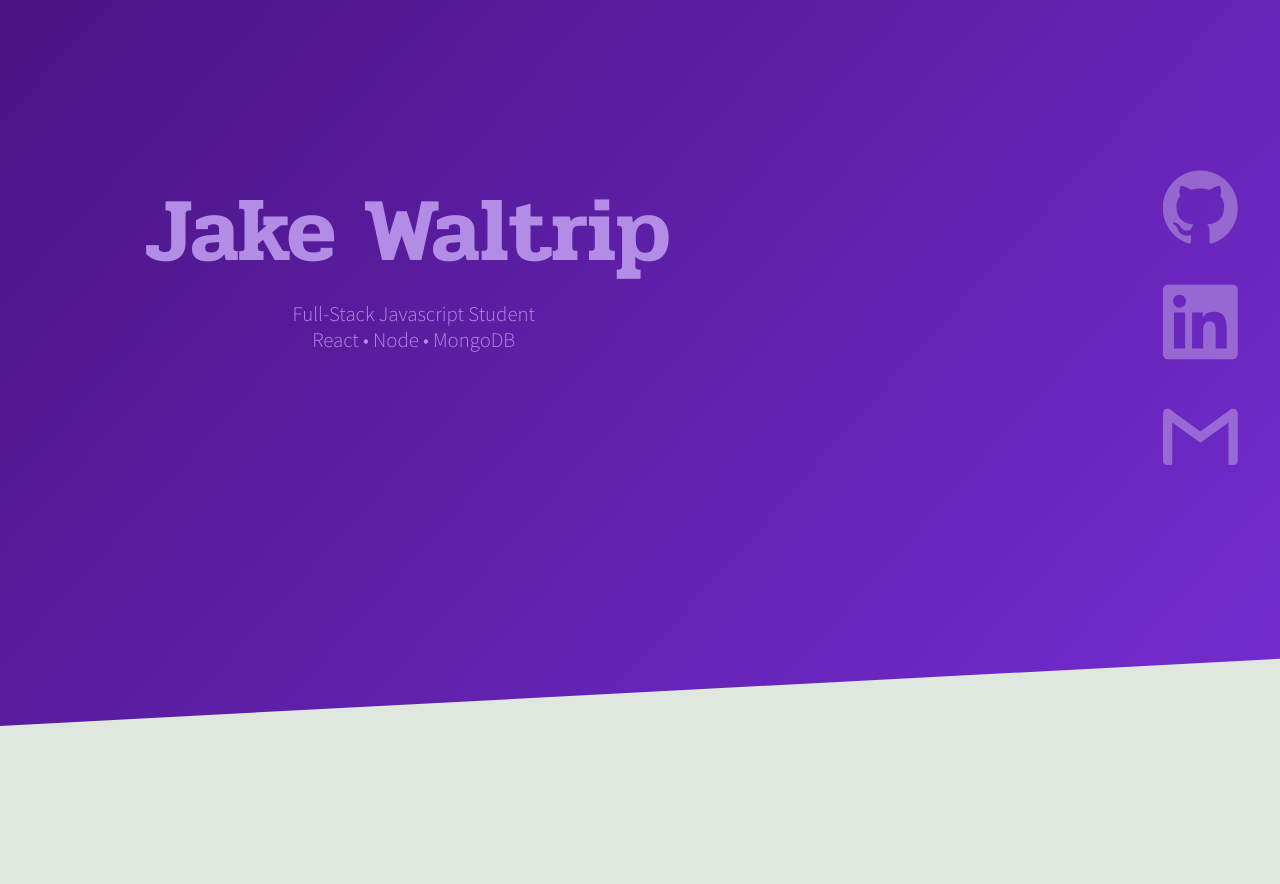
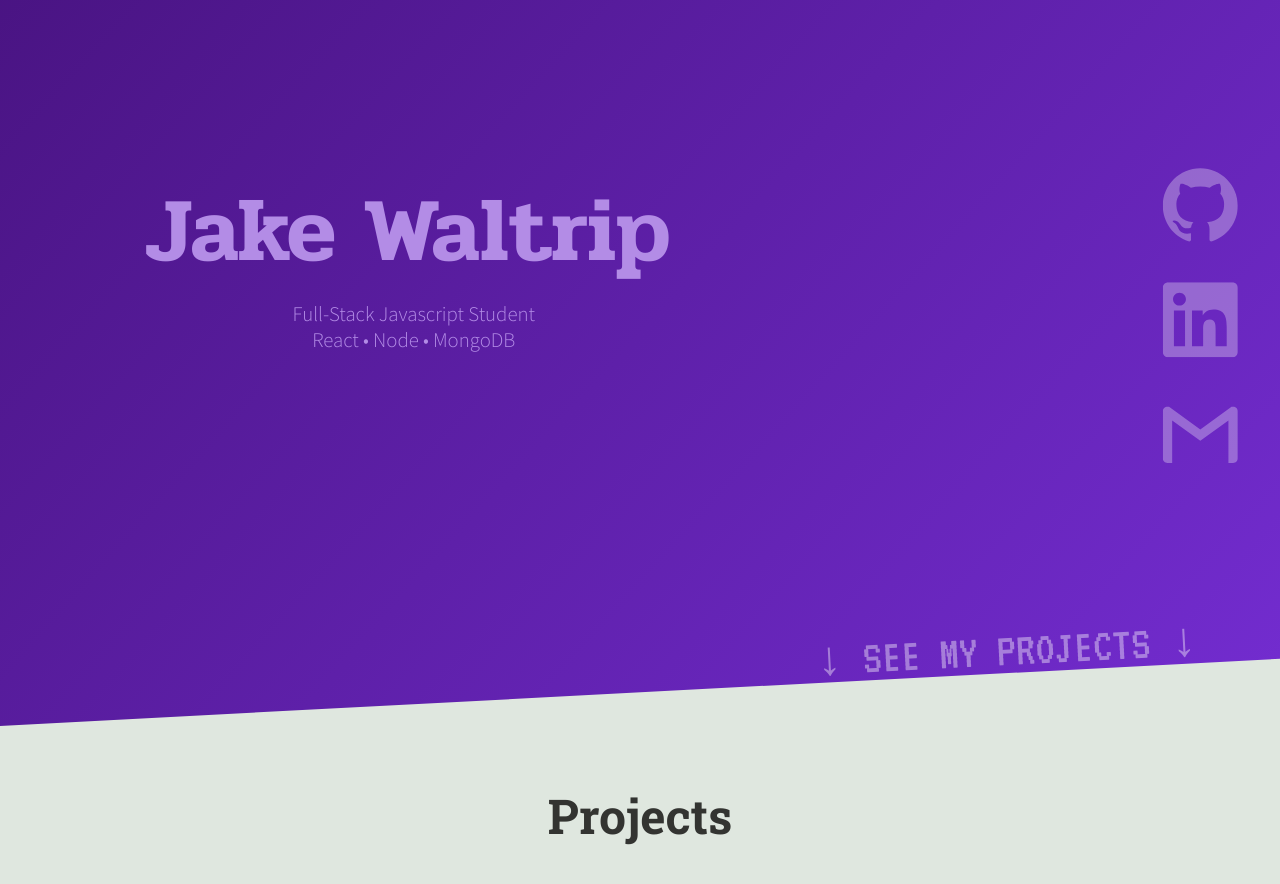
Before and after one commit to jwaltrip/react-portfolio, a React (Create React App) app: page / in a window 1280 px wide. Shown: the top 884 px of the page. Before the commit the page ends 800 px from the top, so only its background shows below. Built offline with nearby package versions, Linux system fonts and the light colour scheme.

Commit message:
partially completed header section

```diff
--- a/public/index.html
+++ b/public/index.html
@@ -10,7 +10,7 @@
     -->
     <link rel="manifest" href="%PUBLIC_URL%/manifest.json">
     <link rel="shortcut icon" href="%PUBLIC_URL%/favicon.ico">
-    <link href="https://fonts.googleapis.com/css?family=Montserrat:700|Source+Sans+Pro:300,400,900|Pridi:600" rel="stylesheet">
+    <link href="https://fonts.googleapis.com/css?family=Montserrat:700|Source+Sans+Pro:300,400,900|Pridi:600|VT323|Roboto+Slab:700" rel="stylesheet">
     <link rel="stylesheet" href="https://use.fontawesome.com/releases/v5.3.1/css/all.css" integrity="sha384-mzrmE5qonljUremFsqc01SB46JvROS7bZs3IO2EmfFsd15uHvIt+Y8vEf7N7fWAU" crossorigin="anonymous">
     <!--
       Notice the use of %PUBLIC_URL% in the tags above.
--- a/src/App.js
+++ b/src/App.js
@@ -4,9 +4,8 @@ import './App2.css';
 import {Header} from "./components/Header";
 import BioCard from "./components/BioCard";
 import BioSection from "./components/BioSection";
-import GithubIcon from "./components/GithubIcon";
-import LinkedInIcon from "./components/LinkedInIcon";
-import GmailIcon from "./components/GmailIcon";
+
+import HeaderSection from "./components/HeaderSection";
 
 class App extends Component {
   render() {
@@ -14,20 +13,11 @@ class App extends Component {
       <div className="App">
         {/*<Header/>*/}
         {/*<BioSection/>*/}
-        <section className="header-section">
+        <HeaderSection />
+
+        <section className="projects-section">
           <div className="container">
-            <div className="bio">
-              <div className="bio-name">Jake Waltrip</div>
-              <div className="bio-sub">
-                Full-Stack Javascript Student<br/>
-                React • Node • MongoDB
-              </div>
-            </div>
-            <div className="header-right">
-              <GithubIcon width="75" height="75" />
-              <LinkedInIcon width="75" height="75" />
-              <GmailIcon width="75" height="75" />
-            </div>
+            <h2>Projects</h2>
           </div>
         </section>
       </div>
--- a/src/App2.css
+++ b/src/App2.css
@@ -58,10 +58,20 @@ body {
   font-weight: 300;
 }
 
+.header-center {
+  position: relative;
+  top: 87vh;
+  left: 66vw;
+  font-family: 'VT323', monospace;
+  font-size: 36pt;
+  color: white;
+  opacity: 0.4;
+}
+
 .header-right {
   display: flex;
   flex-direction: column;
-  position: fixed;
+  position: absolute;
   margin: 15% 0 0 86%;
   transform: rotate(3deg);
 }
@@ -72,6 +82,10 @@ body {
   fill: #fff;
   opacity: 0.3;
   padding-top: 40px;
+  display: flex;
+  flex-direction: row;
+  align-items: center;
+  color: white;
 }
 
 .github-icon:hover,
@@ -82,3 +96,43 @@ body {
   opacity: 0.4;
   transition: 200ms ease-in-out;
 }
+
+.github-text,
+.linkedin-text,
+.gmail-text {
+  visibility: hidden;
+  font-family: 'VT323', monospace;
+  font-size: 19pt;
+}
+
+@keyframes github-slide {
+  0%, 50% { opacity: 0; }
+  100% { transform: translateX(-250%); visibility: visible; }
+}
+
+@keyframes linkedin-email-slide {
+  0%, 50% { opacity: 0; }
+  100% { transform: translateX(-220%); visibility: visible; }
+}
+
+.github-icon:hover .github-text {
+  animation: github-slide 500ms ease-in-out forwards;
+}
+
+.linkedin-icon:hover .linkedin-text,
+.gmail-icon:hover .gmail-text {
+  animation: linkedin-email-slide 500ms ease-in-out forwards;
+}
+
+
+.projects-section {
+  overflow: hidden;
+  text-align: center;
+  height: 76vh;
+}
+
+.projects-section h2 {
+  font-family: 'Roboto Slab', serif;
+  font-weight: 700;
+  font-size: 36pt;
+}
--- a/src/components/GithubIcon.js
+++ b/src/components/GithubIcon.js
@@ -2,10 +2,13 @@ import React from 'react';
 
 const GithubIcon = (props) => {
   return (
-    <svg className="github-icon" aria-labelledby="simpleicons-github-icon" width={props.width} height={props.height} role="img" viewBox="0 0 24 24" xmlns="http://www.w3.org/2000/svg">
-      <title id="simpleicons-github-icon">GitHub icon</title>
-      <path d="M12 .297c-6.63 0-12 5.373-12 12 0 5.303 3.438 9.8 8.205 11.385.6.113.82-.258.82-.577 0-.285-.01-1.04-.015-2.04-3.338.724-4.042-1.61-4.042-1.61C4.422 18.07 3.633 17.7 3.633 17.7c-1.087-.744.084-.729.084-.729 1.205.084 1.838 1.236 1.838 1.236 1.07 1.835 2.809 1.305 3.495.998.108-.776.417-1.305.76-1.605-2.665-.3-5.466-1.332-5.466-5.93 0-1.31.465-2.38 1.235-3.22-.135-.303-.54-1.523.105-3.176 0 0 1.005-.322 3.3 1.23.96-.267 1.98-.399 3-.405 1.02.006 2.04.138 3 .405 2.28-1.552 3.285-1.23 3.285-1.23.645 1.653.24 2.873.12 3.176.765.84 1.23 1.91 1.23 3.22 0 4.61-2.805 5.625-5.475 5.92.42.36.81 1.096.81 2.22 0 1.606-.015 2.896-.015 3.286 0 .315.21.69.825.57C20.565 22.092 24 17.592 24 12.297c0-6.627-5.373-12-12-12"/>
-    </svg>
+    <div className="github-icon">
+      <svg aria-labelledby="simpleicons-github-icon" width={props.width} height={props.height} role="img" viewBox="0 0 24 24" xmlns="http://www.w3.org/2000/svg">
+        <title id="simpleicons-github-icon">GitHub icon</title>
+        <path d="M12 .297c-6.63 0-12 5.373-12 12 0 5.303 3.438 9.8 8.205 11.385.6.113.82-.258.82-.577 0-.285-.01-1.04-.015-2.04-3.338.724-4.042-1.61-4.042-1.61C4.422 18.07 3.633 17.7 3.633 17.7c-1.087-.744.084-.729.084-.729 1.205.084 1.838 1.236 1.838 1.236 1.07 1.835 2.809 1.305 3.495.998.108-.776.417-1.305.76-1.605-2.665-.3-5.466-1.332-5.466-5.93 0-1.31.465-2.38 1.235-3.22-.135-.303-.54-1.523.105-3.176 0 0 1.005-.322 3.3 1.23.96-.267 1.98-.399 3-.405 1.02.006 2.04.138 3 .405 2.28-1.552 3.285-1.23 3.285-1.23.645 1.653.24 2.873.12 3.176.765.84 1.23 1.91 1.23 3.22 0 4.61-2.805 5.625-5.475 5.92.42.36.81 1.096.81 2.22 0 1.606-.015 2.896-.015 3.286 0 .315.21.69.825.57C20.565 22.092 24 17.592 24 12.297c0-6.627-5.373-12-12-12"/>
+      </svg>
+      <div className="github-text">GitHub</div>
+    </div>
   );
 };
 
--- a/src/components/GmailIcon.js
+++ b/src/components/GmailIcon.js
@@ -2,10 +2,13 @@ import React from 'react';
 
 const GmailIcon = (props) => {
   return (
-    <svg className="gmail-icon" aria-labelledby="simpleicons-gmail-icon" width={props.width} height={props.width} role="img" viewBox="0 0 24 24" xmlns="http://www.w3.org/2000/svg">
-      <title id="simpleicons-gmail-icon">Gmail icon</title>
-      <path d="M24 4.5v15c0 .85-.65 1.5-1.5 1.5H21V7.387l-9 6.463-9-6.463V21H1.5C.649 21 0 20.35 0 19.5v-15c0-.425.162-.8.431-1.068C.7 3.16 1.076 3 1.5 3H2l10 7.25L22 3h.5c.425 0 .8.162 1.069.432.27.268.431.643.431 1.068z"/>
-    </svg>
+    <div className="gmail-icon">
+      <svg aria-labelledby="simpleicons-gmail-icon" width={props.width} height={props.width} role="img" viewBox="0 0 24 24" xmlns="http://www.w3.org/2000/svg">
+        <title id="simpleicons-gmail-icon">Gmail icon</title>
+        <path d="M24 4.5v15c0 .85-.65 1.5-1.5 1.5H21V7.387l-9 6.463-9-6.463V21H1.5C.649 21 0 20.35 0 19.5v-15c0-.425.162-.8.431-1.068C.7 3.16 1.076 3 1.5 3H2l10 7.25L22 3h.5c.425 0 .8.162 1.069.432.27.268.431.643.431 1.068z"/>
+      </svg>
+      <div className="gmail-text">Email Me</div>
+    </div>
   );
 };
 
--- /dev/null
+++ b/src/components/HeaderSection.js
@@ -0,0 +1,30 @@
+import React, { Component } from 'react';
+import GithubIcon from "./GithubIcon";
+import LinkedInIcon from "./LinkedInIcon";
+import GmailIcon from "./GmailIcon";
+
+const HeaderSection = (props) => {
+  return (
+    <section className="header-section">
+      <div className="container">
+        <div className="bio">
+          <div className="bio-name">Jake Waltrip</div>
+          <div className="bio-sub">
+            Full-Stack Javascript Student<br/>
+            React • Node • MongoDB
+          </div>
+        </div>
+        <div className="header-center">
+          ↓ SEE MY PROJECTS ↓
+        </div>
+        <div className="header-right">
+          <GithubIcon width="75" height="75" />
+          <LinkedInIcon width="75" height="75" />
+          <GmailIcon width="75" height="75" />
+        </div>
+      </div>
+    </section>
+  );
+};
+
+export default HeaderSection;
--- a/src/components/LinkedInIcon.js
+++ b/src/components/LinkedInIcon.js
@@ -2,10 +2,13 @@ import React from 'react';
 
 const LinkedInIcon = (props) => {
   return (
-    <svg className="linkedin-icon" aria-labelledby="simpleicons-linkedin-icon" width={props.width} height={props.height} role="img" viewBox="0 0 24 24" xmlns="http://www.w3.org/2000/svg">
-      <title id="simpleicons-linkedin-icon">LinkedIn icon</title>
-      <path d="M20.447 20.452h-3.554v-5.569c0-1.328-.027-3.037-1.852-3.037-1.853 0-2.136 1.445-2.136 2.939v5.667H9.351V9h3.414v1.561h.046c.477-.9 1.637-1.85 3.37-1.85 3.601 0 4.267 2.37 4.267 5.455v6.286zM5.337 7.433c-1.144 0-2.063-.926-2.063-2.065 0-1.138.92-2.063 2.063-2.063 1.14 0 2.064.925 2.064 2.063 0 1.139-.925 2.065-2.064 2.065zm1.782 13.019H3.555V9h3.564v11.452zM22.225 0H1.771C.792 0 0 .774 0 1.729v20.542C0 23.227.792 24 1.771 24h20.451C23.2 24 24 23.227 24 22.271V1.729C24 .774 23.2 0 22.222 0h.003z"/>
-    </svg>
+    <div className="linkedin-icon">
+      <svg aria-labelledby="simpleicons-linkedin-icon" width={props.width} height={props.height} role="img" viewBox="0 0 24 24" xmlns="http://www.w3.org/2000/svg">
+        <title id="simpleicons-linkedin-icon">LinkedIn icon</title>
+        <path d="M20.447 20.452h-3.554v-5.569c0-1.328-.027-3.037-1.852-3.037-1.853 0-2.136 1.445-2.136 2.939v5.667H9.351V9h3.414v1.561h.046c.477-.9 1.637-1.85 3.37-1.85 3.601 0 4.267 2.37 4.267 5.455v6.286zM5.337 7.433c-1.144 0-2.063-.926-2.063-2.065 0-1.138.92-2.063 2.063-2.063 1.14 0 2.064.925 2.064 2.063 0 1.139-.925 2.065-2.064 2.065zm1.782 13.019H3.555V9h3.564v11.452zM22.225 0H1.771C.792 0 0 .774 0 1.729v20.542C0 23.227.792 24 1.771 24h20.451C23.2 24 24 23.227 24 22.271V1.729C24 .774 23.2 0 22.222 0h.003z"/>
+      </svg>
+      <div className="linkedin-text">LinkedIn</div>
+    </div>
   );
 };
 
```
